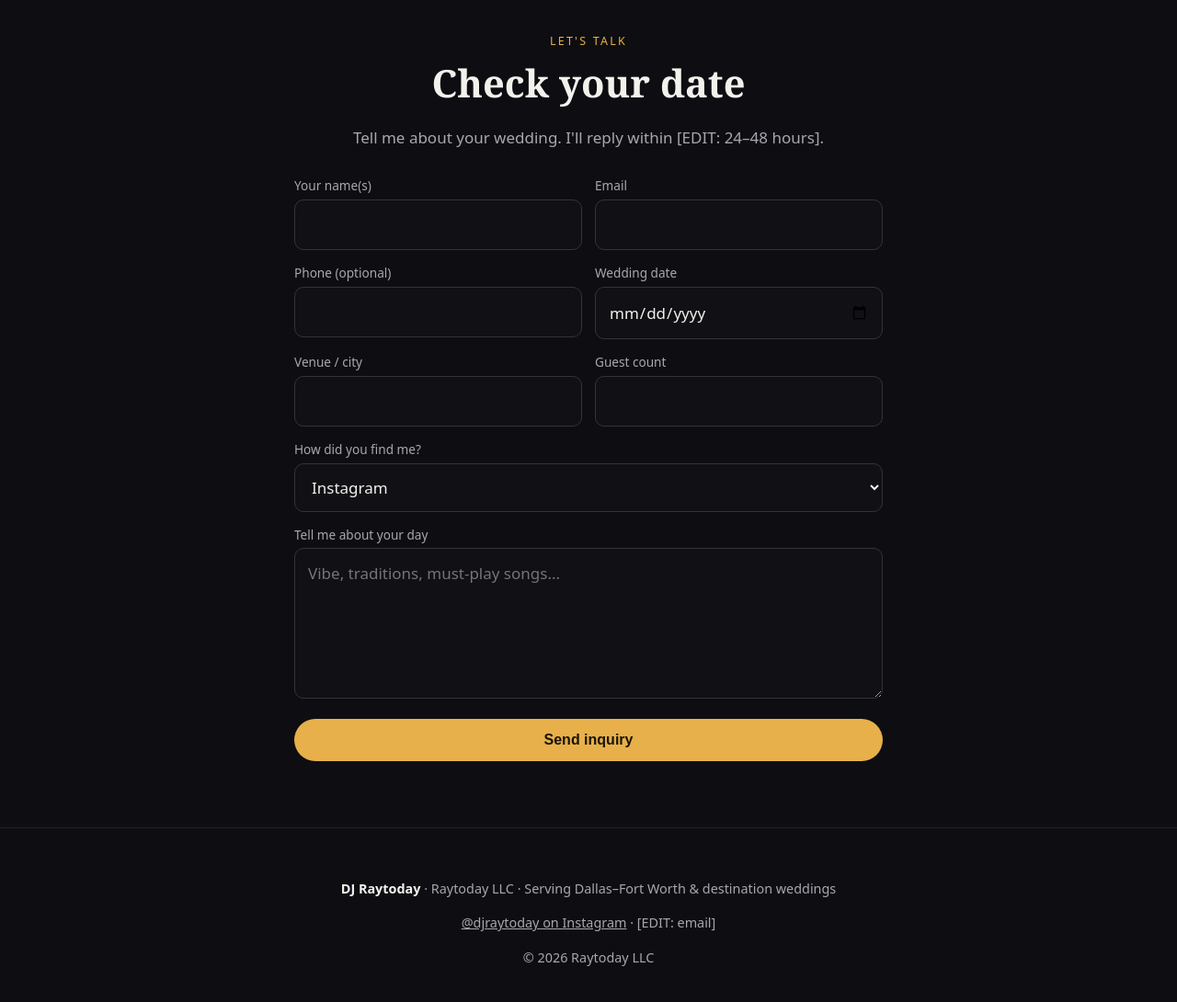
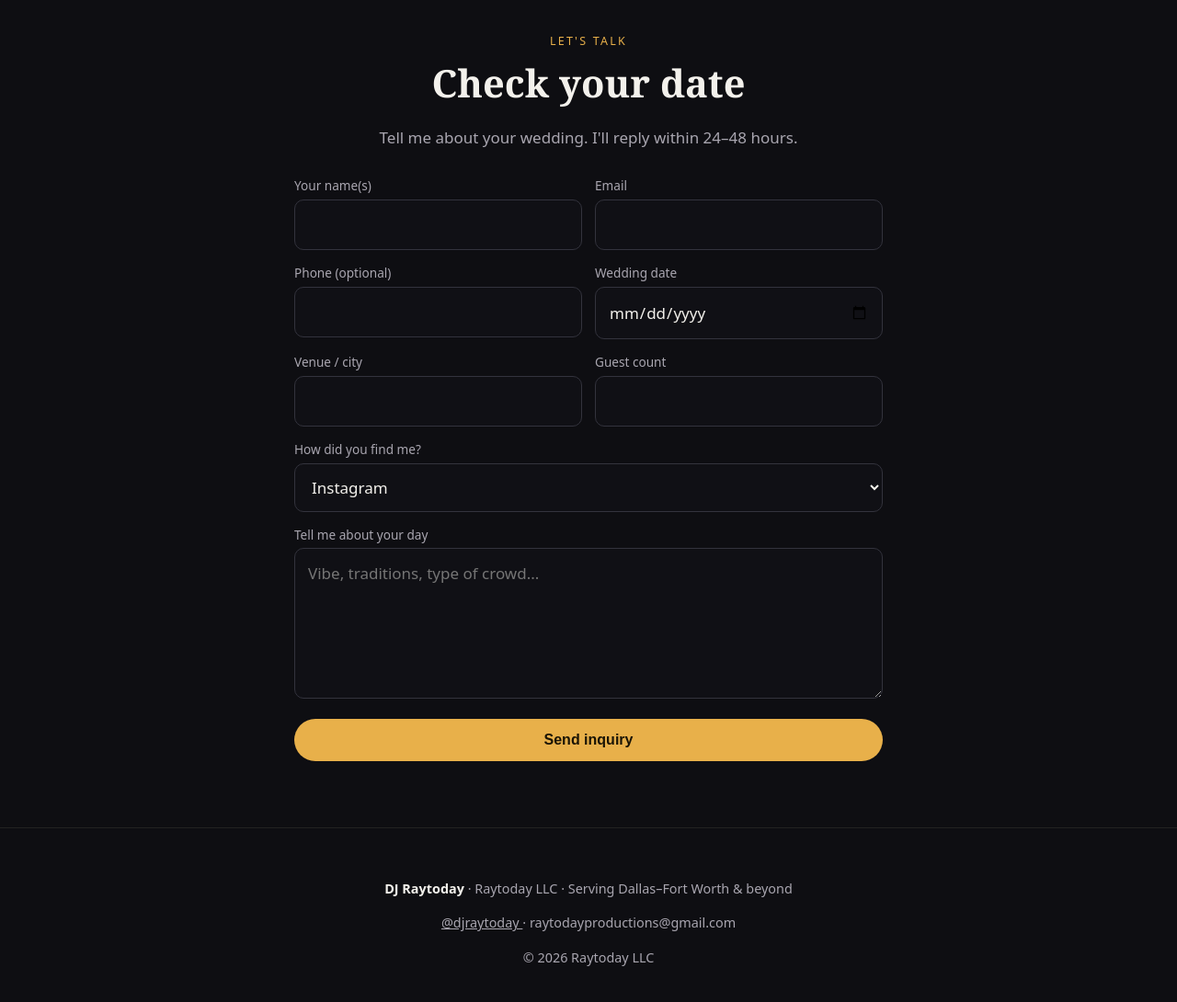
Before and after one commit to raytodayproductions/djraytoday, a plain HTML site: page index.html in a window 1280 px wide. Shown: the part 5120-6210 px from the top of the page at 92% size. Drawn offline with Linux system fonts and the light colour scheme.

Commit message:
Updated Footer

```diff
--- a/index.html
+++ b/index.html
@@ -654,7 +654,7 @@
             <div style="text-align:center;margin-bottom:28px">
                 <div class="eyebrow">Let's talk</div>
                 <h2>Check your date</h2>
-                <p style="color:var(--muted)">Tell me about your wedding. I'll reply within [EDIT: 24–48 hours].</p>
+                <p style="color:var(--muted)">Tell me about your wedding. I'll reply within 24–48 hours.</p>
             </div>
             <!-- EDIT: create a free form at formspree.io, then replace YOUR_FORM_ID below -->
             <form action="https://formspree.io/f/YOUR_FORM_ID" method="POST">
@@ -682,7 +682,7 @@
                     </select>
                 </div>
                 <div><label for="m">Tell me about your day</label><textarea id="m" name="message" rows="5"
-                        placeholder="Vibe, traditions, must-play songs..."></textarea></div>
+                        placeholder="Vibe, traditions, type of crowd..."></textarea></div>
                 <button class="btn" type="submit">Send inquiry</button>
             </form>
         </div>
@@ -691,9 +691,9 @@
     <footer class="site">
         <div class="wrap">
             <p><strong style="color:var(--text)">DJ Raytoday</strong> · Raytoday LLC · Serving Dallas–Fort Worth &amp;
-                destination weddings</p>
-            <p><a href="https://www.instagram.com/djraytoday" target="_blank" rel="noopener">@djraytoday on
-                    Instagram</a> · [EDIT: email]</p>
+                beyond</p>
+            <p><a href="https://www.instagram.com/djraytoday" target="_blank" rel="noopener">@djraytoday
+            </a> · raytodayproductions@gmail.com</p>
             <p>© <span id="yr"></span> Raytoday LLC</p>
         </div>
     </footer>
```
